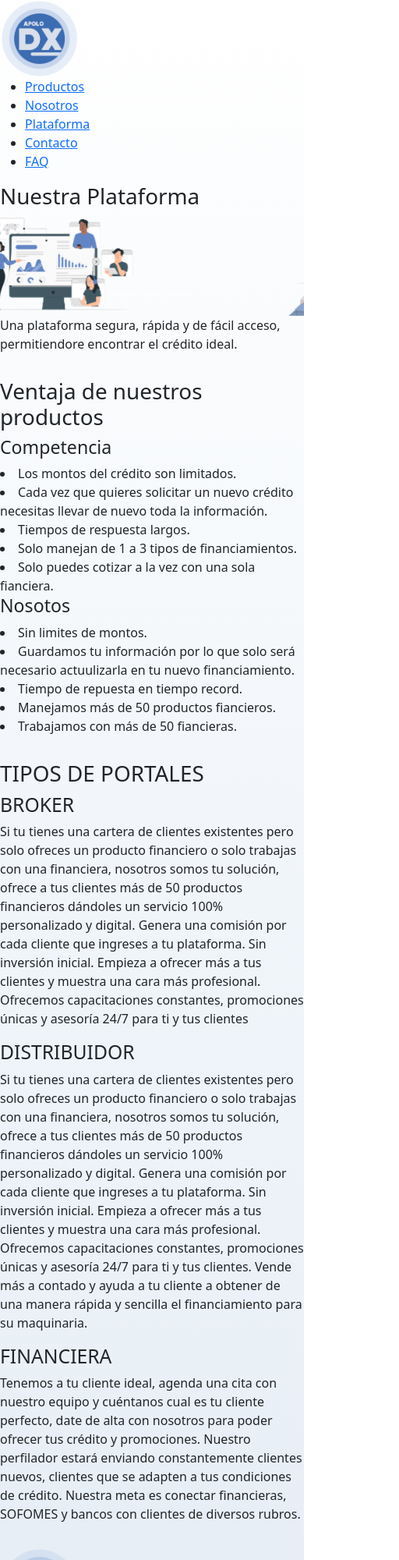
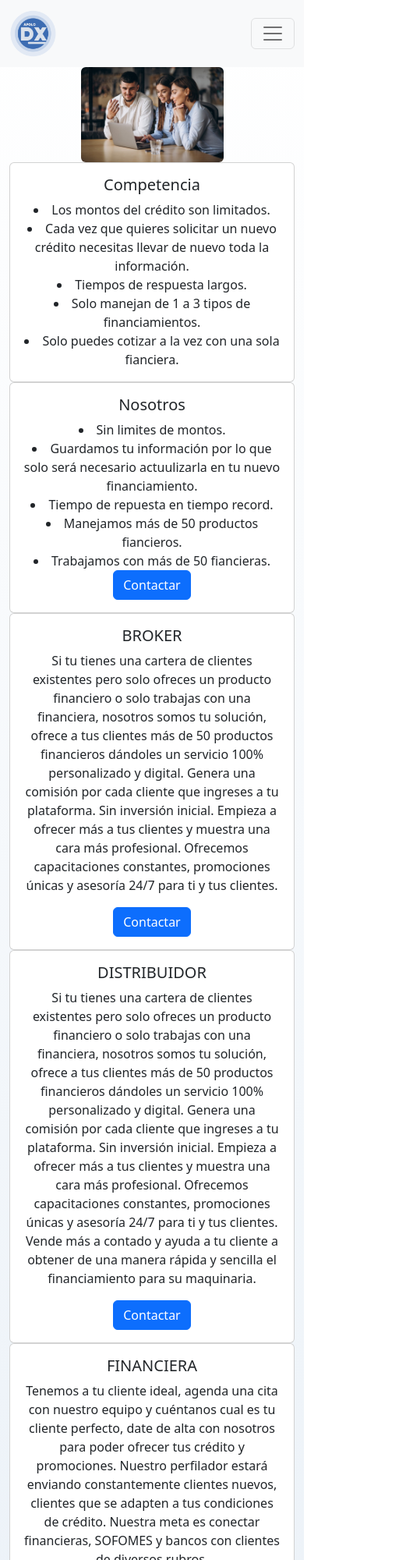
Before and after one commit to icasas189209/Apoloweb, a plain HTML site: page views/Plataforma.html in a window 390 px wide. Shown: the top 2000 px of the page at 78% size, 512 px wide, since content can reach past the window. Drawn offline with nearby package versions, Linux system fonts and the light colour scheme.

Commit message:
nueva pagina plataforma

```diff
--- a/views/Plataforma.html
+++ b/views/Plataforma.html
@@ -1,215 +1,251 @@
-<!DOCTYPE html>
+<!doctype html>
 <html lang="en">
 
 <head>
-    <meta charset="UTF-8">
-    <meta http-equiv="X-UA-Compatible" content="IE=edge">
-    <meta name="viewport" content="width=device-width, initial-scale=1.0">
-    <link rel="shortcut icon" href="../img/logoapolo.png">
-    <title>APOLOdx</title>
+    <meta charset="utf-8">
+    <meta name="viewport" content="width=device-width, initial-scale=1">
+    <link rel="shortcut icon" href="/img/logoapolo.png">
+    <title>APOLO Dx </title>
 
-<!--BOOSTSTRAP CSS-->
-
-<link href="https://cdn.jsdelivr.net/npm/bootstrap@5.0.2/dist/css/bootstrap.min.css" rel="stylesheet"
-    integrity="sha384-EVSTQN3/azprG1Anm3QDgpJLIm9Nao0Yz1ztcQTwFspd3yD65VohhpuuCOmLASjC" crossorigin="anonymous">
-
+    <link href="https://cdn.jsdelivr.net/npm/bootstrap@5.2.0-beta1/dist/css/bootstrap.min.css" rel="stylesheet"
+        integrity="sha384-0evHe/X+R7YkIZDRvuzKMRqM+OrBnVFBL6DOitfPri4tjfHxaWutUpFmBp4vmVor" crossorigin="anonymous">
 
     <!--link referencia a estilo del menu-->
-    <link rel="stylesheet" href="/css/style.css" />
+    <link rel="stylesheet" href="/CSS/style.css" />
 </head>
-
-<body>
 
 
 
-<!-- Option 1: Bootstrap Bundle with Popper -->
-    <script src="https://cdn.jsdelivr.net/npm/bootstrap@5.0.2/dist/js/bootstrap.bundle.min.js"
-    integrity="sha384-MrcW6ZMFYlzcLA8Nl+NtUVF0sA7MsXsP1UyJoMp4YLEuNSfAP+JcXn/tWtIaxVXM"
-    crossorigin="anonymous"></script>
-
-        <header>
-            <div class="logo">
-                <a href="../views/index.html">
-                    <img src="../img/logoapolo.png" alt="logo apolodx" width="100">
+<body>
+    <!--Barra de navegacion-->
+    <nav class="navbar navbar-expand-lg bg-light">
+        <div class="container-fluid">
+            <a class="navbar-brand" href="/views/index.html">
+                <img src="/img/logoapolo.png" alt="60" width="60" height="60">
             </a>
-            </div>
-            <nav>
-                <ul Class="menu">
-                    <li><a href="../views/productos.html">Productos</a></li>
-                    <li><a href="../views/nosotros.html">Nosotros</a></li>
-                    <li><a href="../views/plataforma.html">Plataforma</a></li>
-                    <li><a href="../views/contacto.html">Contacto</a></li>
-                    <li><a href="../views/FAQ.html">FAQ</a></li>
+            <button class="navbar-toggler" type="button" data-bs-toggle="collapse" data-bs-target="#navbarNav"
+                aria-controls="navbarNav" aria-expanded="false" aria-label="Toggle navigation">
+                <span class="navbar-toggler-icon"></span>
+            </button>
+            <div class="collapse navbar-collapse" id="navbarNav">
+                <ul class="navbar-nav">
+                    <li class="nav-item active">
+                        <a class="nav-link" href="/views/productos.html">Productos</a>
+                    </li>
+                    <li class="nav-item active">
+                        <a class="nav-link" href="/views/nosotros.html">Nosotros</a>
+                    </li>
+                    <li class="nav-item active">
+                        <a class="nav-link" href="/views/plataforma.html">Plataforma</a>
+                    </li>
+                    <li class="nav-item active">
+                        <a class="nav-link" href="/views/contacto.html">Contacto</a>
+                    </li>
                 </ul>
-            </nav>
-        </header>
-<article>
-
-    <div>
-        <h1>Nuestra Plataforma</h1>
-
-    </div>
-
-<!--INICIAL CARUSEL DE NUESTRA PLATAFORMA-->
-
-<div id="carouselExampleIndicators" class="carousel slide" data-bs-ride="carousel">
-    <div class="carousel-indicators">
-        <button type="button" data-bs-target="#carouselExampleIndicators" data-bs-slide-to="0" class="active"
-            aria-current="true" aria-label="Slide 1"></button>
-        <button type="button" data-bs-target="#carouselExampleIndicators" data-bs-slide-to="1"
-            aria-label="Slide 2"></button>
-        <button type="button" data-bs-target="#carouselExampleIndicators" data-bs-slide-to="2"
-            aria-label="Slide 3"></button>
-    </div>
-    <div class="carousel-inner">
-        <div class="carousel-item active">
-            <img src="../img/plataanimado.png" class="d-block w-50" alt="...">
-        </div>
-        <div class="carousel-item">
-            <img src="../img/manosanimado.png" class="d-block w-50" alt="...">
-        </div>
-        <div class="carousel-item">
-            <img src="../img/acuerdoanimado.png" class="d-block w-50" alt="...">
             </div>
         </div>
-    <button class="carousel-control-prev" type="button" data-bs-target="#carouselExampleIndicators"
-        data-bs-slide="prev">
-        <span class="carousel-control-prev-icon" aria-hidden="true"></span>
-        <span class="visually-hidden">Previous</span>
-    </button>
-    <button class="carousel-control-next" type="button" data-bs-target="#carouselExampleIndicators"
-        data-bs-slide="next">
-        <span class="carousel-control-next-icon" aria-hidden="true"></span>
-        <span class="visually-hidden">Next</span>
-    </button>
-</div>
+    </nav>
 
-<!--FINALIZA CARRUSEL-->
+    <!--inicio de la pagina-->
+    <main class="container">
 
+        <img src="/img/personas2.jpg" class="rounded mx-auto d-block" alt="socios de la empresa" width=50%>
 
-    <div>
-
-        <p>
-            Una plataforma segura, rápida y de fácil acceso, permitiendore encontrar el crédito ideal.
-        </p>
-    </div>
-
-<!--INICIO COMPARADOR-->
-        <main>
-            <section class="py-3">
-            <div>
-                <h1>
-                    Ventaja de nuestros productos
-                </h1>
+                <!--INICIO DE COMPARADOR-->
 
                 <div class="row">
-                <articule class="col-sm-12 col-md-6 col-lg-2">
-                <h3>
-                    Competencia
-                </h3>
+                    <div class="col-sm-3 col-lg-6 col-md-6">
+                        <div class="card text-center">
+                            <div class="card-body">
+                                <h5 class="card-title">Competencia</h5>
                                 <li>Los montos del crédito son limitados.</li>
                                 <li>Cada vez que quieres solicitar un nuevo crédito necesitas llevar de nuevo toda la información.</li>
                                 <li>Tiempos de respuesta largos.</li>
                                 <li>Solo manejan de 1 a 3 tipos de financiamientos.</li>
                                 <li>Solo puedes cotizar a la vez con una sola fianciera.</li>
-                </articule>
-
-                <articule class="col-sm-12 col-md-6 col-lg-2">
-                <h3>
-                    Nosotos
-                </h3>
+                            </div>
+                        </div>
+                    </div>
+                    <div class="col-sm-3 col-lg-6 col-md-6">
+                        <div class="card text-center">
+                            <div class="card-body">
+                                <h5 class="card-title">Nosotros</h5>
                                 <li>Sin limites de montos.</li>
-                <li>Guardamos tu información por lo que solo será necesario actuulizarla en tu nuevo financiamiento.</li>
+                                <li>Guardamos tu información por lo que solo será necesario actuulizarla en tu nuevo financiamiento.
+                                </li>
                                 <li>Tiempo de repuesta en tiempo record.</li>
                                 <li>Manejamos más de 50 productos fiancieros.</li>
                                 <li>Trabajamos con más de 50 fiancieras.</li>
-                </articule>
+                                <a href="Contacto.html" class="btn btn-primary">Contactar</a>
                             </div>
-        </section>
-        </main>
+                        </div>
+                    </div>
+                </div>
 
-        <!--FIN DE B-->
-
-        <!--INICIO B-->
-    <main>
-        <section class="py-3">
-        <div>
-        <h1>
-            TIPOS DE PORTALES
-        </h1>
+                <!--TIPOS DE CLIENTE-->
 
                 <div class="row">
-            <articule class="col-sm-12 col-md-6 col-lg-3">
+                    <div class="col-sm-4">
+                        <div class="card text-center">
+                            <div class="card-body">
+                                <h5 class="card-title">BROKER</h5>
+                                <p class="card-text">Si tu tienes una cartera de clientes existentes pero solo ofreces un producto
+                                    financiero o solo trabajas con una
+                                    financiera, nosotros somos tu solución, ofrece a tus clientes más de 50 productos financieros
+                                    dándoles un servicio 100%
+                                    personalizado y digital. Genera una comisión por cada cliente que ingreses a tu plataforma. Sin
+                                    inversión inicial.
+                                    Empieza a ofrecer más a tus clientes y muestra una cara más profesional. Ofrecemos capacitaciones
+                                    constantes,
+                                    promociones únicas y asesoría 24/7 para ti y tus clientes.</p>
+                                <a href="Contacto.html" class="btn btn-primary">Contactar</a>
+                            </div>
+                        </div>
+                    </div>
 
-        <h2>
-            BROKER
-        </h2>
-        <P>Si tu tienes una cartera de clientes existentes pero solo ofreces un producto financiero o solo trabajas con una
-        financiera, nosotros somos tu solución, ofrece a tus clientes más de 50 productos financieros dándoles un servicio 100%
-        personalizado y digital. Genera una comisión por cada cliente que ingreses a tu plataforma. Sin inversión inicial.
-        Empieza a ofrecer más a tus clientes y muestra una cara más profesional. Ofrecemos capacitaciones constantes,
-        promociones únicas y asesoría 24/7 para ti y tus clientes</P>
-            </articule>
-
-<articule class="col-sm-12 col-md-6 col-lg-3">
-    <h2>
-    DISTRIBUIDOR
-        </h2>
-        <P>Si tu tienes una cartera de clientes existentes pero solo ofreces un producto financiero o solo trabajas con una
-        financiera, nosotros somos tu solución, ofrece a tus clientes más de 50 productos financieros dándoles un servicio 100%
-        personalizado y digital. Genera una comisión por cada cliente que ingreses a tu plataforma. Sin inversión inicial.
-        Empieza a ofrecer más a tus clientes y muestra una cara más profesional. Ofrecemos capacitaciones constantes,
+                    <div class="col-sm-4">
+                        <div class="card text-center">
+                            <div class="card-body">
+                                <h5 class="card-title">DISTRIBUIDOR</h5>
+                                <p class="card-text">Si tu tienes una cartera de clientes existentes pero solo ofreces un producto
+                                    financiero o solo trabajas con una
+                                    financiera, nosotros somos tu solución, ofrece a tus clientes más de 50 productos financieros
+                                    dándoles un servicio 100%
+                                    personalizado y digital. Genera una comisión por cada cliente que ingreses a tu plataforma. Sin
+                                    inversión inicial.
+                                    Empieza a ofrecer más a tus clientes y muestra una cara más profesional. Ofrecemos capacitaciones
+                                    constantes,
                                     promociones únicas y asesoría 24/7 para ti y tus clientes.
 
-        Vende más a contado y ayuda a tu cliente a obtener de una manera rápida y sencilla el financiamiento para su maquinaria.</P>
-</articule>
+                                    Vende más a contado y ayuda a tu cliente a obtener de una manera rápida y sencilla el financiamiento
+                                    para su maquinaria.</p>
+                                <a href="Contacto.html" class="btn btn-primary">Contactar</a>
+                            </div>
+                        </div>
+                    </div>
 
-<articule class="col-sm-12 col-md-6 col-lg-3">
-        <h2>
-            FINANCIERA
-        </h2>
-        <P>Tenemos a tu cliente ideal, agenda una cita con nuestro equipo y cuéntanos cual es tu cliente perfecto, date de alta con
-        nosotros para poder ofrecer tus crédito y promociones. Nuestro perfilador estará enviando constantemente clientes
+                    <div class="col-sm-4">
+                        <div class="card text-center">
+                            <div class="card-body">
+                                <h5 class="card-title">FINANCIERA</h5>
+                                <p class="card-text">Tenemos a tu cliente ideal, agenda una cita con nuestro equipo y cuéntanos cual es
+                                    tu cliente perfecto, date de alta con
+                                    nosotros para poder ofrecer tus crédito y promociones. Nuestro perfilador estará enviando
+                                    constantemente clientes
                                     nuevos, clientes que se adapten a tus condiciones de crédito.
 
-        Nuestra meta es conectar financieras, SOFOMES y bancos con clientes de diversos rubros.
-        </P>
-        </articule>
+                                    Nuestra meta es conectar financieras, SOFOMES y bancos con clientes de diversos rubros.</p>
+                                <a href="Contacto.html" class="btn btn-primary">Contactar</a>
                             </div>
-        </section>
-    </main>
-</article>
+                        </div>
+                    </div>
+                </div>
 
-    <!--Empieza el footer-->
-    <section>
-        <div class="logo">
-            <a href="../index.html">
-                <img src="../img/logoapolo.png" alt="logo apolodx" width="100">
-            </a>
+                <!--CONTACTO-->
+
+                <div class="row">
+
+                    <!--Columna izquieda-->
+                    <div class="col-12 col-lg-4">
+                        <img src="../img/fondo3.png" alt="llenado de formulario" class="img-fluid" max-width=100% height=auto>
                     </div>
+
+                    <!--Columna derecha-->
+                    <div class="col-12 col-lg-8">
+                        <div class="row">
+                            <div class="col-6 col-sm-12 col-lg-12">
+
+                                <form>
+                                    <fieldset disabled>
+                                        <legend>CONTACTO</legend>
+                                        <div class="mb-3">
+                                            <label for="disabledTextInput" class="form-label">NOMBRE</label>
+                                            <input type="text" id="disabledTextInput" class="form-control" placeholder="Nombre">
+                                        </div>
+                                        <div class="mb-3">
+                                            <label for="disabledTextInput" class="form-label">EMAIL</label>
+                                            <input type="text" id="disabledTextInput" class="form-control"
+                                                placeholder="tucorreo@correo.com">
+                                        </div>
+                                        <div class="mb-3">
+                                            <label for="disabledTextInput" class="form-label">TELEFONO DE CONTACTO</label>
+                                            <input type="text" id="disabledTextInput" class="form-control" placeholder="xx-xxx-xxx">
+                                        </div>
+
+                                        <div class="mb-3">
+                                            <label for="disabledSelect" class="form-label">SELECCIONE UN PRODUCTO</label>
+                                            <select class="form-select" aria-label="Default select example">
+                                                <option selected>Tipos de productos</option>
+                                                <option value="1">Arrendamiento</option>
+                                                <option value="2">Factoraje</option>
+                                                <option value="3">PYME</option>
+                                                <option value="4">Lineas Personales</option>
+                                                <option value="5">Lineas Revolventes</option>
+                                                <option value="6">Crédito Hipotecario</option>
+                                                <option value="7">Crédito Simple</option>
+                                                <option value="8">Agroindustria</option>
+                                                <option value="9">Crédito Puente</option>
+                                                <option value="10">Nomina</option>
+                                                <option value="11">Inversiones</option>
+                                                <option value="12">Telecomunicaciones</option>
+                                            </select>
+
+                                            </select>
+                                        </div>
+
+                                        <div class="mb-3">
+                                            <div class="form-check">
+                                                <input class="form-check-input" type="checkbox" id="disabledFieldsetCheck" disabled>
+                                                <label class="form-check-label" for="disabledFieldsetCheck">
+                                                    Acepto Terminos y Condiciones
+                                                </label>
+                                            </div>
+                                        </div>
+                                        <button type="submit" class="btn btn-primary">Enviar</button>
+                                    </fieldset>
+                                </form>
+                            </div>
+                        </div>
+                    </div>
+                </div>
+
+                <!--INICIO DE FOOTER-->
+
+                <div class="row">
+
+                    <!--Titulo-->
+                    <div class="row">
+
+                    </div>
+                    <!--Columna izquieda-->
+                    <div class="col-12 col-lg-4">
+                        <img src="../img/logoapolo.png" alt="utilizando la plataforma" class="img-fluid" width=30% height=auto>
                         <h2>
                             DATOS DE LA EMPRESA
                         </h2>
-        <br>
-        APOLO Dx es una plataforma especializada en administración, acreditación y comercilización más completa del mercado.
-        <br>
+                        <p>
+                            APOLO Dx es una plataforma especializada en administración, acreditación y comercilización más completa del
+                            mercado.
+                        </p>
+                        <p>
                             Otorgando al cliente seguirdad, control y especialización en créditos.
-        <br>
+                        </p>
+                    </div>
+
+                    <!--Columna derecha-->
+
+                    <div class="col-12 col-lg-8 text-center">
                         <iframe
                             src="https://www.google.com/maps/embed?pb=!1m18!1m12!1m3!1d14929.109763864728!2d-103.37028165!3d20.6989555!2m3!1f0!2f0!3f0!3m2!1i1024!2i768!4f13.1!3m3!1m2!1s0x8428ae3a55454671%3A0xa0746487dcb9b9d!2sGlorieta%20Col%C3%B3n!5e0!3m2!1ses!2smx!4v1653402663154!5m2!1ses!2smx"
-            width="300" height="150" style="border:0;" allowfullscreen="" loading="lazy"
+                            width="500" height="300" style="border:0;" allowfullscreen="" loading="lazy"
                             referrerpolicy="no-referrer-when-downgrade"></iframe>"
-        <ul Class="menu">
-            <li><a href="../views/productos.html">Productos</a></li>
-            <li><a href="../views/nosotros.html">Nosotros</a></li>
-            <li><a href="../views/plataforma.html">Plataforma</a></li>
-            <li><a href="../views/contacto.html">Contacto</a></li>
-            <li><a href="../views/FAQ.html">FAQ</a></li>
-            <li><a href="#terminos y condiciones">Terminos y condiciones</a></li>
-            <li><a href="#Aviso de privacidad">Aviso de privacidad</a></li>
-        </ul>
-    </section>
+
+                        <script src="https://cdn.jsdelivr.net/npm/bootstrap@5.2.0-beta1/dist/js/bootstrap.bundle.min.js"
+                            integrity="sha384-pprn3073KE6tl6bjs2QrFaJGz5/SUsLqktiwsUTF55Jfv3qYSDhgCecCxMW52nD2"
+                            crossorigin="anonymous"></script>
+                    </div>
+                </div>
+
+                </main>
 
                 </body>
-
-</html>
```
Lines whose indentation alone changed are shown as unchanged.
